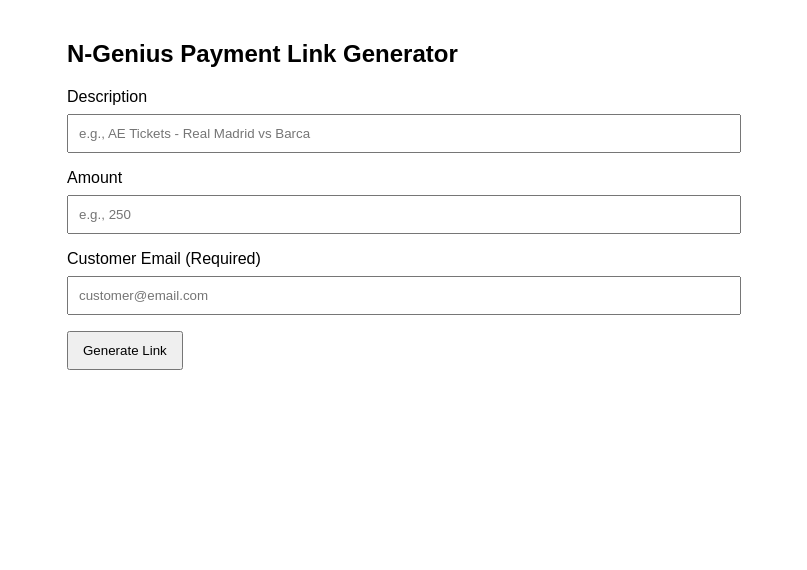
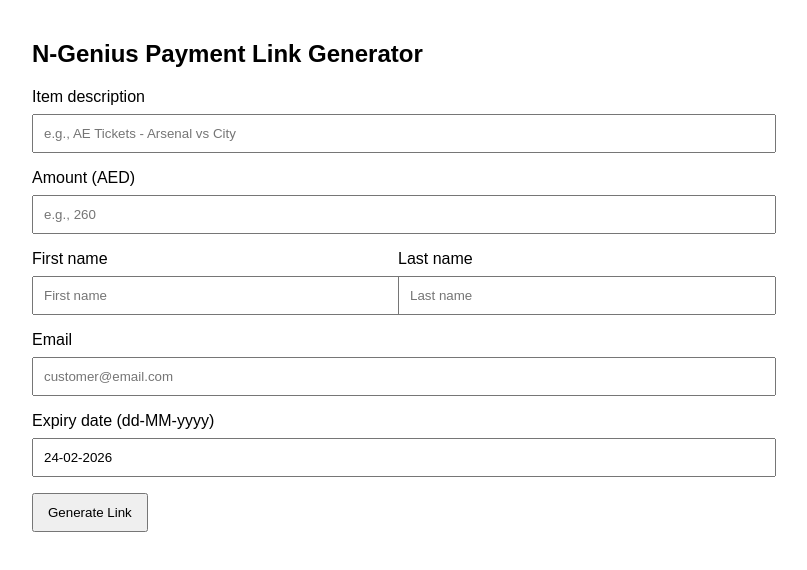
Before and after one commit to mkffz/network-payment, a Next.js app: page / in a window 1280 px wide. Shown: the top 570 px of the page, without its empty margins (248-1055 px from the left). Built offline with nearby package versions, Linux system fonts and the light colour scheme.

Commit message:
Update page.js

```diff
--- a/app/page.js
+++ b/app/page.js
@@ -3,9 +3,15 @@
 import { useState } from "react";
 
 export default function Home() {
+  const [description, setDescription] = useState("");
   const [amount, setAmount] = useState("");
-  const [description, setDescription] = useState("");
+
+  const [firstName, setFirstName] = useState("");
+  const [lastName, setLastName] = useState("");
   const [email, setEmail] = useState("");
+
+  // Portal format: dd-MM-yyyy
+  const [expiryDate, setExpiryDate] = useState("24-02-2026");
 
   const [loading, setLoading] = useState(false);
   const [link, setLink] = useState("");
@@ -16,9 +22,12 @@
     setLink("");
 
     const a = Number(amount);
-    if (!description.trim()) return setError("Please enter a description.");
-    if (!Number.isFinite(a) || a <= 0) return setError("Please enter a valid amount > 0.");
-    if (!email.trim()) return setError("Please enter customer email (required by Network).");
+    if (!description.trim()) return setError("Item description is required.");
+    if (!Number.isFinite(a) || a <= 0) return setError("Amount must be > 0.");
+    if (!firstName.trim()) return setError("First name is required.");
+    if (!lastName.trim()) return setError("Last name is required.");
+    if (!email.trim()) return setError("Email is required.");
+    if (!expiryDate.trim()) return setError("Expiry date is required (dd-MM-yyyy).");
 
     setLoading(true);
     try {
@@ -28,10 +37,12 @@
         body: JSON.stringify({
           description: description.trim(),
           amount: a,
+          firstName: firstName.trim(),
+          lastName: lastName.trim(),
           email: email.trim(),
-          // Optional (backend defaults are fine):
-          // firstName: "AE",
-          // lastName: "Customer"
+          invoiceExpiryDate: expiryDate.trim(),
+          transactionType: "SALE",
+          currency: "AED",
         }),
       });
 
@@ -47,32 +58,62 @@
   }
 
   return (
-    <main style={{ maxWidth: 650, margin: "40px auto", fontFamily: "Arial, sans-serif" }}>
+    <main style={{ maxWidth: 720, margin: "40px auto", fontFamily: "Arial, sans-serif" }}>
       <h2>N-Genius Payment Link Generator</h2>
 
-      <label>Description</label>
+      <label>Item description</label>
       <input
         value={description}
         onChange={(e) => setDescription(e.target.value)}
-        placeholder="e.g., AE Tickets - Real Madrid vs Barca"
+        placeholder="e.g., AE Tickets - Arsenal vs City"
         style={{ width: "100%", padding: 10, margin: "8px 0 16px" }}
       />
 
-      <label>Amount</label>
+      <label>Amount (AED)</label>
       <input
         value={amount}
         onChange={(e) => setAmount(e.target.value)}
-        placeholder="e.g., 250"
+        placeholder="e.g., 260"
         type="number"
         style={{ width: "100%", padding: 10, margin: "8px 0 16px" }}
       />
 
-      <label>Customer Email (Required)</label>
+      <div style={{ display: "flex", gap: 12 }}>
+        <div style={{ flex: 1 }}>
+          <label>First name</label>
+          <input
+            value={firstName}
+            onChange={(e) => setFirstName(e.target.value)}
+            placeholder="First name"
+            style={{ width: "100%", padding: 10, margin: "8px 0 16px" }}
+          />
+        </div>
+
+        <div style={{ flex: 1 }}>
+          <label>Last name</label>
+          <input
+            value={lastName}
+            onChange={(e) => setLastName(e.target.value)}
+            placeholder="Last name"
+            style={{ width: "100%", padding: 10, margin: "8px 0 16px" }}
+          />
+        </div>
+      </div>
+
+      <label>Email</label>
       <input
         value={email}
         onChange={(e) => setEmail(e.target.value)}
         placeholder="customer@email.com"
         type="email"
+        style={{ width: "100%", padding: 10, margin: "8px 0 16px" }}
+      />
+
+      <label>Expiry date (dd-MM-yyyy)</label>
+      <input
+        value={expiryDate}
+        onChange={(e) => setExpiryDate(e.target.value)}
+        placeholder="24-02-2026"
         style={{ width: "100%", padding: 10, margin: "8px 0 16px" }}
       />
 
```
